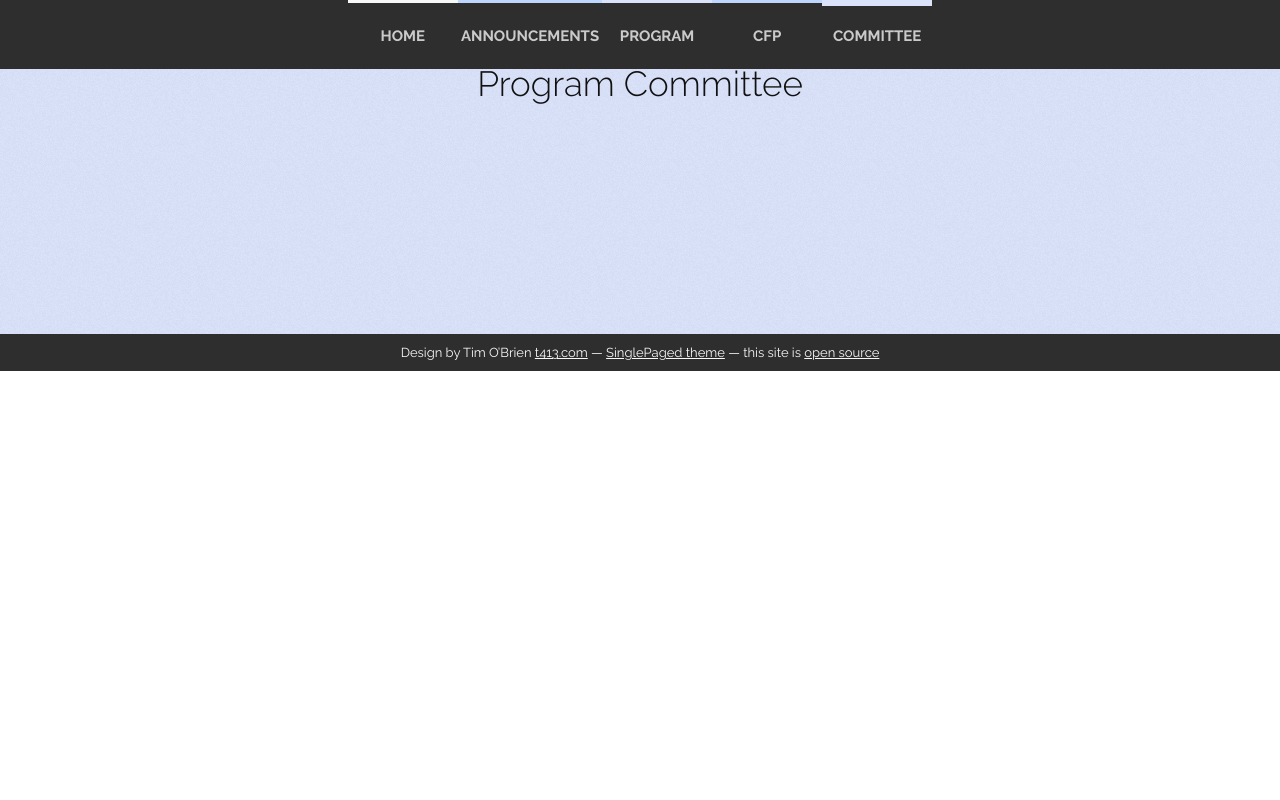
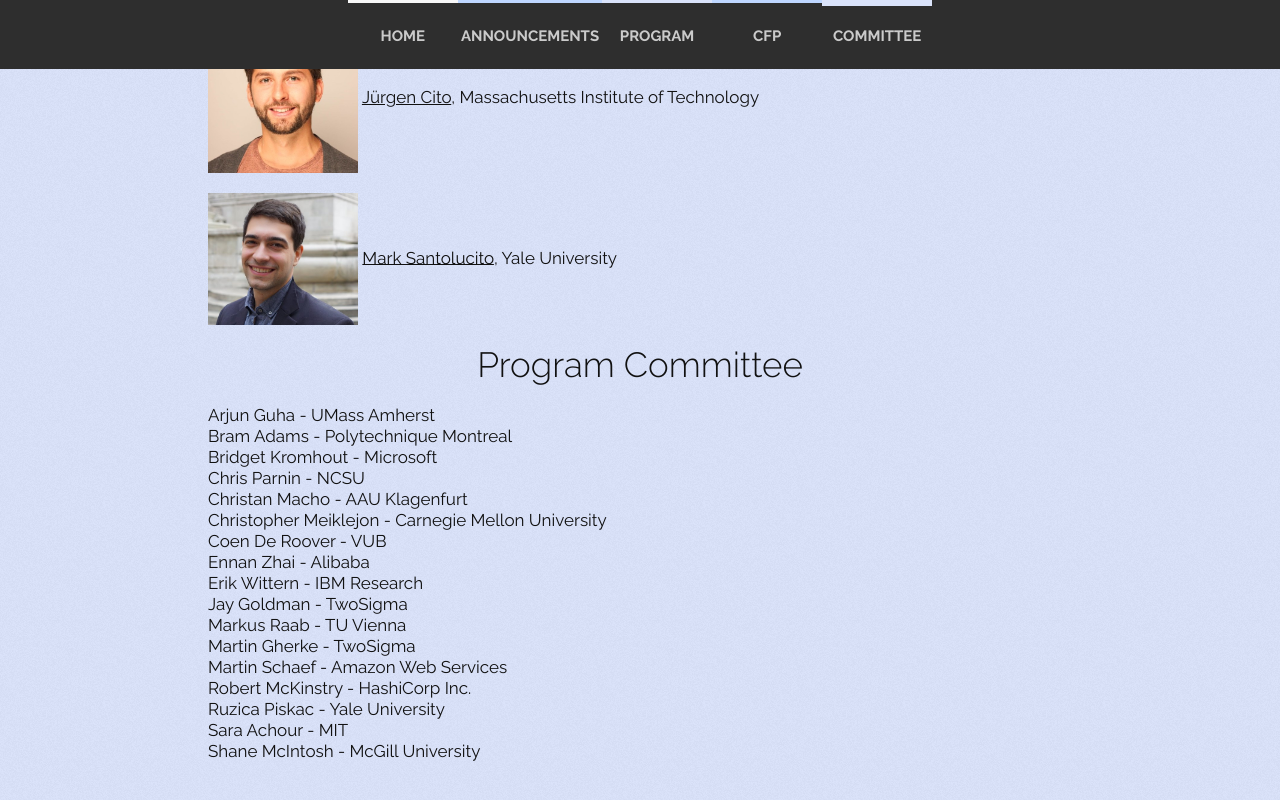
Before and after one commit to SEConfig/SEConfig.github.io, a Jekyll site: the page built from index.html, in a window 1280 px wide and 900 px high, scrolled down 4157 px. Shown: the top 800 px of the window. Built offline with Jekyll 4.4.1, drawn with Linux system fonts in a browser that asks for light colours; nearby versions of some CDN libraries; before the commit the page ends 4528 px from its top, so only the background shows below that.

Commit message:
Adds PC and organizer pictures

```diff
--- a/_posts/2019-01-05-org.md
+++ b/_posts/2019-01-05-org.md
@@ -7,8 +7,29 @@ fa-icon: comments-o
 
 ## [Organizers](mailto:{{site.orga-mail}})
 
-* [Jürgen Cito](http://people.csail.mit.edu/jcito), Massachusetts Institute of Technology
-* [Mark Santolucito](http://www.marksantolcuito.com), Yale University
+![Image of Jurgen Cito](img/juergen.jpg){:width="150px"}
+ [Jürgen Cito](http://people.csail.mit.edu/jcito), Massachusetts Institute of Technology
+
+![Image of Mark Santolucito](img/mark.jpg){:width="150px"}
+[Mark Santolucito](http://www.marksantolcuito.com), Yale University
 
 
 ## Program Committee
+
+Arjun Guha - UMass Amherst
+Bram Adams - Polytechnique Montreal
+Bridget Kromhout - Microsoft
+Chris Parnin - NCSU
+Christan Macho - AAU Klagenfurt
+Christopher Meiklejon - Carnegie Mellon University
+Coen De Roover - VUB
+Ennan Zhai - Alibaba
+Erik Wittern - IBM Research
+Jay Goldman - TwoSigma
+Markus Raab - TU Vienna
+Martin Gherke - TwoSigma
+Martin Schaef - Amazon Web Services
+Robert McKinstry - HashiCorp Inc.
+Ruzica Piskac - Yale University
+Sara Achour - MIT
+Shane McIntosh - McGill University
```
Also changed, not shown: img/juergen.jpg (added), img/mark.jpg (added).
